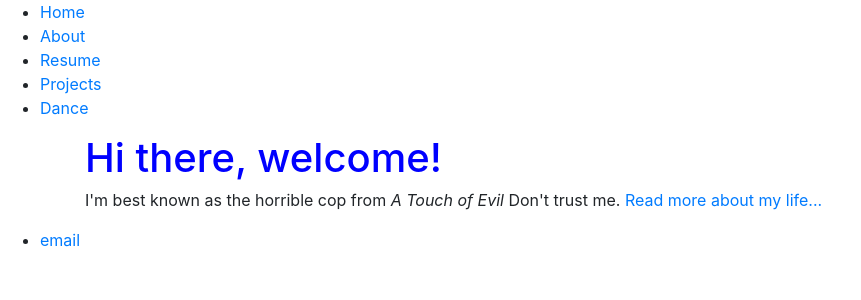
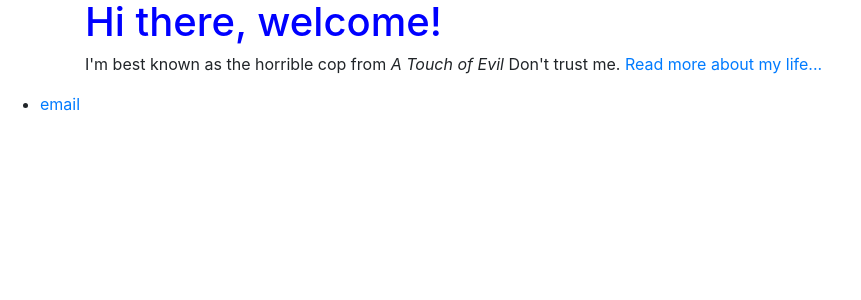
Before and after one commit to isabellaleehs/isabellaleehs.github.io, a Jekyll site: the page built from index.html, in a window 1280 px wide. Shown: the top 300 px of the page, without its empty margins (0-861 px from the left). Built offline with Jekyll 4.4.1, drawn with Linux system fonts in a browser that asks for light colours; nearby versions of some CDN libraries; a style sheet for code colours, icons or effects is not loaded.

Commit message:
Update default.html

```diff
--- a/_layouts/default.html
+++ b/_layouts/default.html
@@ -14,15 +14,7 @@
   </head>
 
   <body>
-    <nav>
-      <ul>
-          <li><a href="/">Home</a></li>
-          <li><a href="/about">About</a></li>
-          <li><a href="{{site.baseurl}}/resume">Resume</a></li>
-          <li><a href="{{site.baseurl}}/projects">Projects</a></li>
-          <li><a href="{{site.baseurl}}/dance">Dance</a></li>
-      </ul>
-    </nav>
+
 
     <div class="container">
 
```
